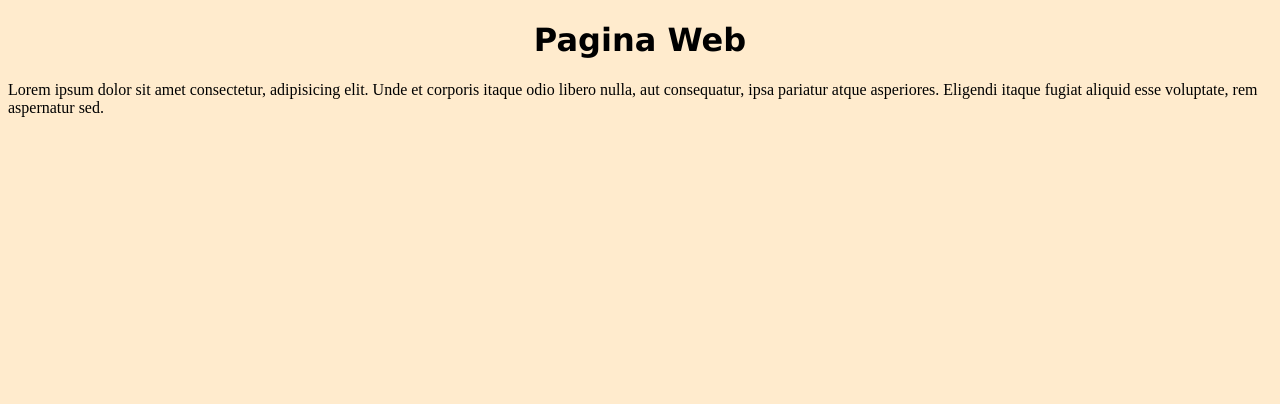
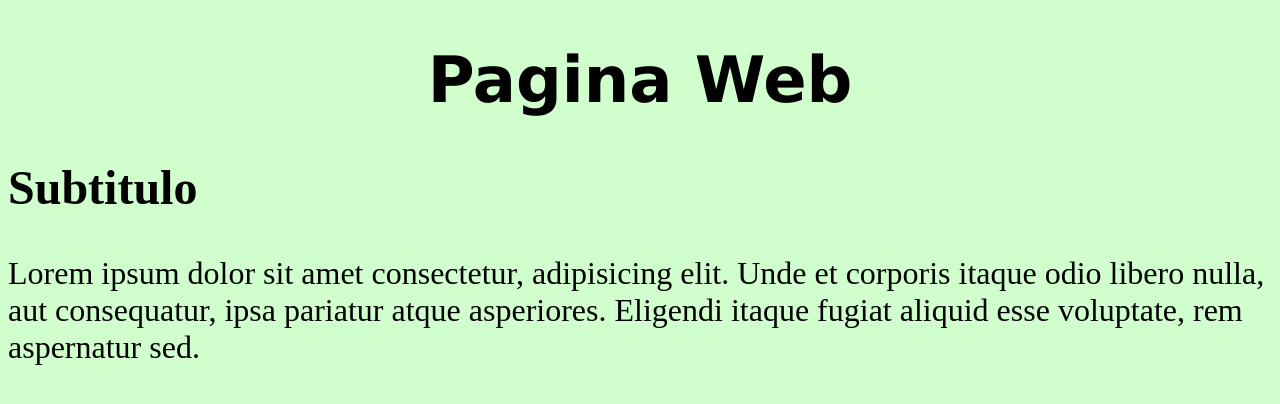
Before and after one commit to incarasa/prueba, a plain HTML site: page index.html in a window 1280 px wide. Drawn offline with Linux system fonts and the light colour scheme.

```diff
--- a/index.html
+++ b/index.html
@@ -8,6 +8,7 @@
 </head>
 <body>
     <h1>Pagina Web</h1>
+    <h2>Subtitulo</h2>
     <p>Lorem ipsum dolor sit amet consectetur, adipisicing elit. Unde et corporis itaque odio libero nulla, aut consequatur, ipsa pariatur atque asperiores. Eligendi itaque fugiat aliquid esse voluptate, rem aspernatur sed.</p>
 </body>
 </html>
--- a/styles.css
+++ b/styles.css
@@ -1,8 +1,10 @@
 body {
-    background-color: blanchedalmond;
+    background-color: rgb(208, 255, 205);
+    font-size: 2em;
 }
 
 h1 {
     text-align: center;
     font-family: Verdana, Geneva, Tahoma, sans-serif;
+
 }
```
